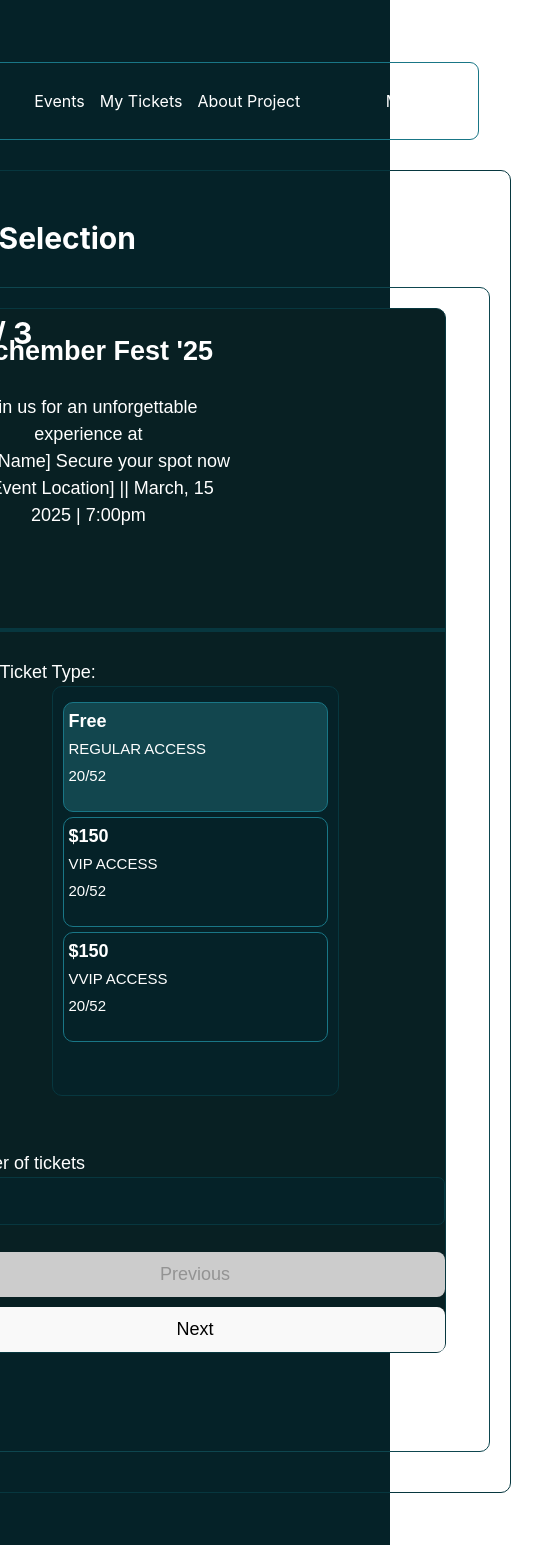
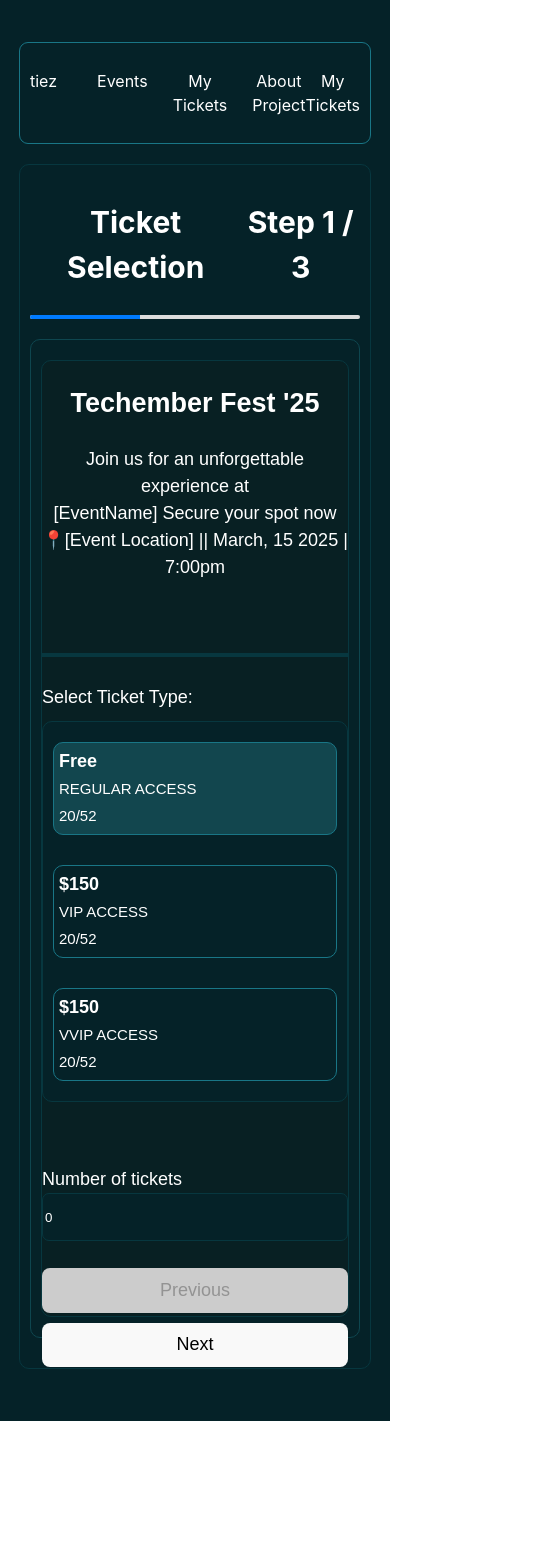
Before and after one commit to Obi-Etchu/hng-stage-2-Ticket-conferencing, a React (Vite) app: page / in a window 390 px wide. Shown: the whole page, 543 px wide, since content can reach past the window. After the commit the page ends 1421 px from the top, so only its background shows below. Built offline with nearby package versions, Linux system fonts and the light colour scheme.

Commit message:
fixing responsiveness

```diff
--- a/src/page.css
+++ b/src/page.css
@@ -1,36 +1,37 @@
-Body {
+* {
+
+    box-sizing: border-box;
+  }
+.whole{
+    background-color: #052228;
+}
+body{
     background-color: #052228;
     margin: auto;
     justify-content: center;
+
 }
+.container {
 
-.container {
     margin: 50px auto;
     text-align: center;
     width: 604px;
     height: 782.00px;
     border: 1px solid #0E464F;
     font-family: Arial, sans-serif;
-    border-radius: 10px;
-    max-width: 100%;
-    padding: 0 15px;
-    box-sizing: border-box;
+    border-radius: 10px
+
   }
-
-.container2 {
+  .container2{
     margin: 50px auto;
     text-align: center;
     width: 604px;
     height: 937px;
     border: 1px solid #0E464F;
     font-family: Arial, sans-serif;
-    border-radius: 10px;
-    max-width: 100%;
-    padding: 0 15px;
-    box-sizing: border-box;
+    border-radius: 10px
   }
-
-.Total {
+.Total{
     width: 700px;
     opacity: 100%;
     border: 1px solid #07373F;
@@ -39,13 +40,10 @@ Body {
     border-radius: 10px;
     margin: auto;
     align-items: center;
-    max-width: 100%;
-    box-sizing: border-box;
+    background-color: #052228;
 }
-
-.bar {
+.bar{
     display: flex;
-    flex-wrap: wrap;
 }
 
   .step-header {
@@ -56,14 +54,11 @@ Body {
     justify-content: space-between;
     margin-bottom: 0%;
     color: white;
-    flex-wrap: wrap;
   }
-
-.event-info {
+  .event-info{
     color: white;
   }
-
-.one {
+  .one{
    width: 556px;
    height: 200px;
    border: 1px solid #07373F;
@@ -72,11 +67,8 @@ Body {
    margin-top: 20px;
    border-radius: 10px;
    background-color: #082023;
-    max-width: 100%;
-    box-sizing: border-box;
   }
-
-.two {
+  .two{
     width: 558px;
    height: 300px;
    border: 1px solid #07373F;
@@ -85,10 +77,7 @@ Body {
    margin-top: 20px;
    border-radius: 10px;
    background-color: #07373F;
-    max-width: 100%;
-    box-sizing: border-box;
   }
-
   .progress-bar {
     width: 100%;
     height: 4px;
@@ -114,13 +103,9 @@ Body {
     justify-content: space-between;
     width: 556px;
     height: 48px;
-    max-width: 100%;
-    flex-wrap: wrap;
-    gap: 10px;
-    margin: auto;
   }
 
-.button {
+.button{
     padding: 10px 20px;
     font-size: 16px;
     border: none;
@@ -131,77 +116,66 @@ Body {
     transition: 0.2s;
     width: 270px;
     height: 48px;
-    max-width: calc(50% - 5px);
-    min-width: 150px;
-    flex: 1;
 }
 
-.types {
+.types{
     width: 556px;
     height: 142px;
-    background-color: #052228;
+    background-color:#052228;
     border-radius: 10px;
     border: 1px solid #07373F;
-    max-width: 100%;
-    box-sizing: border-box;
-    margin: auto;
   }
-
-.text {
+.text{
     color: white;
     margin: auto;
     text-align: left;
 }
 
-.image {
+.image{
     width: 508px;
     height: 240px;
-    max-width: 100%;
-    object-fit: contain;
 }
-
-.upload {
+.upload{
     width: 240px;
     height: 240px;
     background-color: #0E464F;
     border-radius: 20px;
     margin: auto;
     justify-content: center;
-    max-width: 100%;
 }
 
-input[type="text"],
-input[type="number"] {
+input[type="text"]{
+    width: 100%;
+    height: 48px;
+    border-radius: 7px;
+    border: 2px solid #07373F;
+    background-color: #052228;
+    color: white;
+}
+input[type="number"]{
     width: 100%;
     height: 48px;
     border-radius: 7px;
     border: 1px solid #07373F;
     background-color: #052228;
     color: white;
-    box-sizing: border-box;
-    padding: 0 10px;
 }
-
-label {
+label{
    float: left;
    color: white;
 }
 
-#description {
+#description{
     width: 556px;
     height: 127px;
     border-radius: 7px;
     border: 1px solid #07373F;
     background-color: #052228;
-    max-width: 100%;
-    box-sizing: border-box;
-    padding: 10px;
 }
-
-.line {
+.line{
     width: 100%;
     height: 4px;
-    background-color: #07373F;
+    background-color:#07373F;
 }
 
 button:disabled {
@@ -213,9 +187,20 @@ button:hover:not(:disabled) {
     background-color: #0056b3;
   }
 
-.free,
-.VIP,
-.VVIP {
+  .free{
+    width: 158px;
+    height: 110px;
+    border: 1px solid #197686;
+    border-radius: 10px;
+    background-color: #12464E;
+    color: white;
+    margin: auto;
+    text-align: left;
+    padding:5px;
+    cursor: pointer;
+    transition: 0.3s;
+  }
+  .VIP{
     width: 158px;
     height: 110px;
     border: 1px solid #197686;
@@ -226,82 +211,72 @@ button:hover:not(:disabled) {
     padding: 5px;
     cursor: pointer;
     transition: 0.3s;
-    flex: 1;
-    min-width: 140px;
-    box-sizing: border-box;
+  }
+  .VVIP{
+    width: 158px;
+    height: 110px;
+    border: 1px solid #197686;
+    border-radius: 10px;
+    color: white;
+    margin: auto;
+    text-align: left;
+    padding: 5px;
+    cursor: pointer;
+    transition: 0.3s;
+  }
+.free:hover{
+    background-color: #37b3c9;
+  }
+  .VIP:hover{
+    background-color:  #12464E;
+  }
+  .VVIP:hover{
+    background-color:  #12464E;
   }
 
-.free {
-    background-color: #12464E;
-}
-
-.free:hover {
-    background-color: #37b3c9;
-}
-
-.VIP:hover,
-.VVIP:hover {
-    background-color: #12464E;
-}
-
-.grouped {
+  .grouped{
     display: flex;
     justify-content: space-between;
     padding: 10px;
-    gap: 15px;
-    flex-wrap: wrap;
   }
 
-.amount {
+.amount{
 margin: auto;
 align-items: start;
 }
-
-ul {
+ul{
     list-style: none;
     display: flex;
     gap: 25px;
-    flex-wrap: wrap;
-    padding: 0;
-    justify-content: center;
 }
-
-.header {
+.header{
     display: flex;
     justify-content: space-between;
     color: white;
     width: 1000px;
     height: 60px;
-    border: 1px solid #197686;
+    border: 1px solid  #197686;
     border-radius: 9px;
-    margin: 30px auto;
-    padding: 5px;
-    max-width: calc(100% - 60px);
-    box-sizing: border-box;
-    flex-wrap: wrap;
+    margin: 30px;
+    padding: 5px 5px;
 }
-
-.square {
+.square{
     width: 408px;
     height: 150px;
-    margin-left: 55px;
+    margin-left:55px;
     background-color: #052228;
     padding: 20px;
-    max-width: calc(100% - 110px);
-    box-sizing: border-box;
+
 }
-
-.pfp {
+.pfp{
     color: white;
     margin: auto;
     text-align: left;
     padding: 20px;
 }
-
-.file-input {
+.file-input{
     margin: auto;
 }
-
 .upload-container {
     display: flex;
     justify-content: center;
@@ -310,7 +285,6 @@ ul {
     background-color: #102830;
    margin: 15px;
     padding: 20px;
-    box-sizing: border-box;
   }
 
   .upload-box {
@@ -327,7 +301,6 @@ ul {
     text-align: center;
     cursor: pointer;
     transition: 0.3s;
-    max-width: 100%;
   }
 
   .upload-box:hover {
@@ -339,103 +312,92 @@ ul {
     margin-bottom: 10px;
   }
 
-/* Media Queries */
-@media (max-width: 1024px) {
-    .header {
-        width: 90%;
-        margin: 30px auto;
+  /* Existing CSS remains unchanged */
+
+/* Media Queries for Responsiveness */
+
+/* For screens smaller than 768px (e.g., mobile devices) */
+@media (max-width: 768px) {
+    .container, .container2, .Total {
+        width: 100%; /* Make containers full width */
+        height: auto; /* Allow height to adjust based on content */
+        margin: 20px auto; /* Reduce margin for smaller screens */
+        padding: 10px; /* Add padding for better spacing */
     }
 
-    .square {
-        margin-left: 20px;
-        width: calc(100% - 40px);
+    .one, .two, .types, .upload, .free, .VIP, .VVIP, .square, .upload-box {
+        width: 100%; /* Make elements full width */
+        height: auto; /* Allow height to adjust */
+        margin: 10px 0; /* Adjust margin for smaller screens */
+    }
+
+    .buttons {
+        width: 100%; /* Make buttons full width */
+        flex-direction: column; /* Stack buttons vertically */
+        gap: 10px; /* Add space between buttons */
+    }
+
+    .button {
+        width: 100%; /* Make buttons full width */
+    }
+
+    .grouped {
+        flex-direction: column; /* Stack grouped items vertically */
+        gap: 10px; /* Add space between items */
+    }
+
+    .header {
+        width: 100%; /* Make header full width */
+        height: auto; /* Allow height to adjust */
+        margin: 10px 0; /* Adjust margin for smaller screens */
+        padding: 10px; /* Add padding for better spacing */
+    }
+
+    .upload-container {
+        height: auto; /* Allow height to adjust */
+        padding: 10px; /* Add padding for better spacing */
+    }
+
+    .upload-box {
+        width: 150px; /* Reduce upload box size */
+        height: 150px; /* Reduce upload box size */
+    }
+
+    .image {
+        width: 100%; /* Make images full width */
+        height: auto; /* Allow height to adjust */
+    }
+
+    input[type="text"], input[type="number"], #description {
+        width: 100%; /* Make input fields full width */
     }
 }
 
-@media (max-width: 768px) {
-    .Total {
-        width: 335px;
-        height: auto;
-        min-height: 1165px;
+/* For screens between 768px and 1024px (e.g., tablets) */
+@media (min-width: 768px) and (max-width: 1024px) {
+    .container, .container2, .Total {
+        width: 90%; /* Reduce container width */
+        height: auto; /* Allow height to adjust */
+        margin: 30px auto; /* Adjust margin for tablets */
     }
 
-    .Top {
-        width: 287px;
-        height: 76px;
-    }
-
-    .container {
-        width: 335px;
-        height: auto;
-        min-height: 1165px;
-    }
-
-    .event-info {
-        width: 287px;
-        height: auto;
-        min-height: 243px;
-    }
-
-    .types {
-        width: 287px;
-        height: auto;
-        min-height: 410px;
-    }
-
-    .grouped {
-        display: block;
+    .one, .two, .types, .upload, .free, .VIP, .VVIP, .square, .upload-box {
+        width: 90%; /* Reduce element width */
+        height: auto; /* Allow height to adjust */
+        margin: 15px auto; /* Adjust margin for tablets */
     }
 
     .buttons {
-        flex-direction: column;
-        height: auto;
+        width: 90%; /* Reduce buttons width */
     }
 
-    .button {
-        width: 100%;
-        max-width: 100%;
-        margin: 5px 0;
+    .upload-box {
+        width: 180px; /* Adjust upload box size */
+        height: 180px; /* Adjust upload box size */
     }
 }
 
-@media (max-width: 480px) {
-    .Total,
-    .container,
-    .container2 {
-        width: 100%;
-        margin: 20px auto;
+/* For screens larger than 1024px (e.g., desktops) */
+@media (min-width: 1024px) {
+    /* No changes needed, as the existing styles are already optimized for larger screens */
 }
-
-    .one,
-    .two {
-        width: 90%;
-        height: auto;
-        min-height: 200px;
-    }
-
-    .header {
-        height: auto;
-        padding: 10px;
-    }
-
-    .upload-container {
-        margin: 10px;
-        height: auto;
-    }
-
-    .upload-box {
-        width: 150px;
-        height: 150px;
-    }
-
-    ul {
-        gap: 15px;
-    }
-
-    .free,
-    .VIP,
-    .VVIP {
-        width: 100%;
-        margin: 5px 0;
-    }
-}
--- a/src/page.jsx
+++ b/src/page.jsx
@@ -128,6 +128,7 @@ const handleInput =(e)=>{
   };
 
   return (
+    <div className="whole">
     <div>
         <div className="header">
           <div>
@@ -313,5 +314,6 @@ const handleInput =(e)=>{
 
     </div>
 </div>
+</div>
   );
 }
```
Lines whose indentation alone changed are shown as unchanged.
